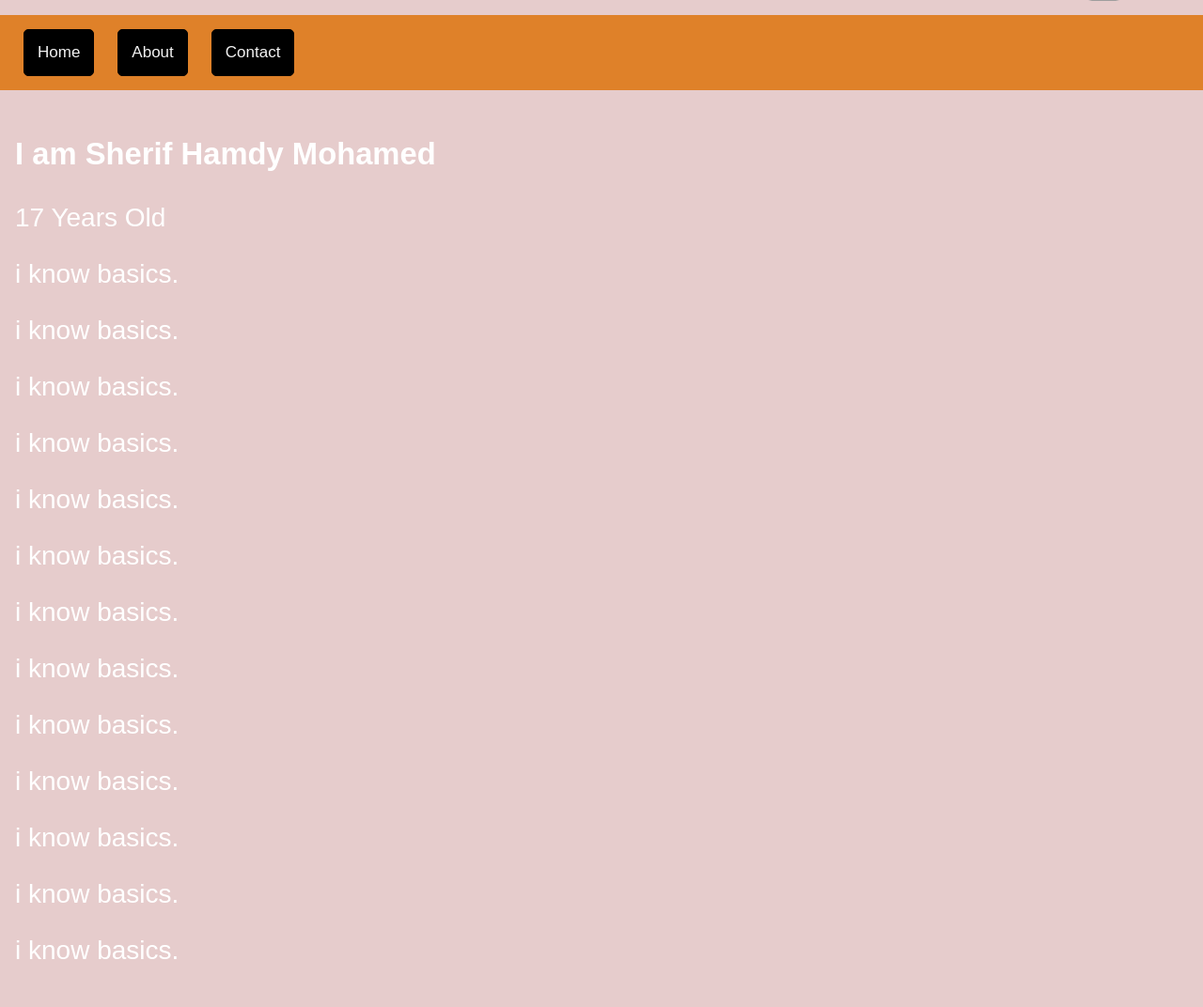
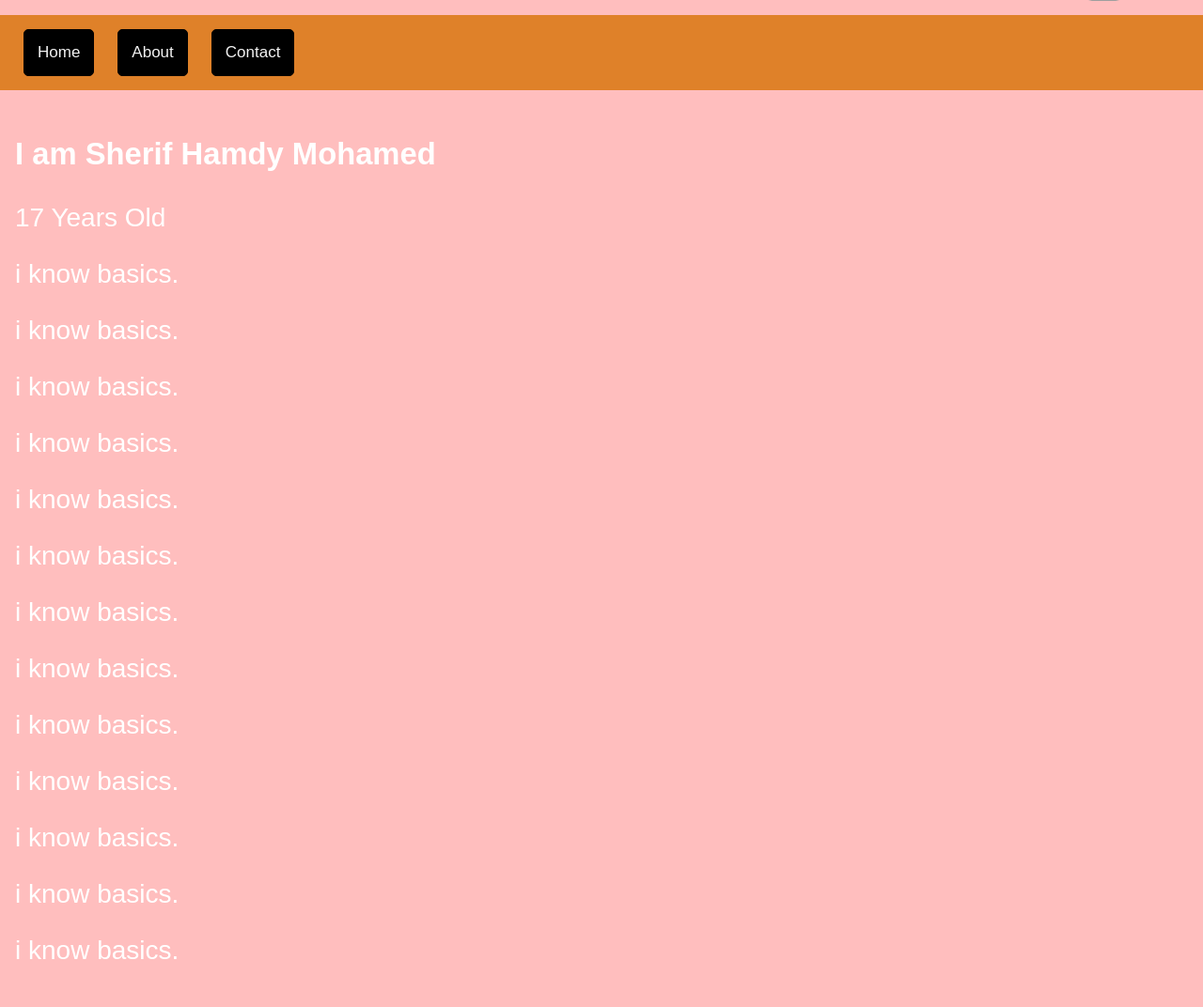
Before and after one commit to SHEFOO10/database, a PHP site: page / in a window 1280 px wide. Shown: the part 56-1128 px from the top of the page at 94% size. Run offline with PHP 8.4, Linux system fonts and the light colour scheme; some libraries are stand-ins or nearby versions; grey boxes are pictures that could not be loaded.

Commit message:
fucken update

```diff
--- a/style.css
+++ b/style.css
@@ -2,7 +2,7 @@ body {
   margin: 0;
   font-size: 28px;
   font-family: Arial, Helvetica, sans-serif;
-  background-color: rgb(230, 204, 204);
+  background-color: rgba(255, 166, 166, 0.726);
 }
 .header {
   background-color: black;
```
